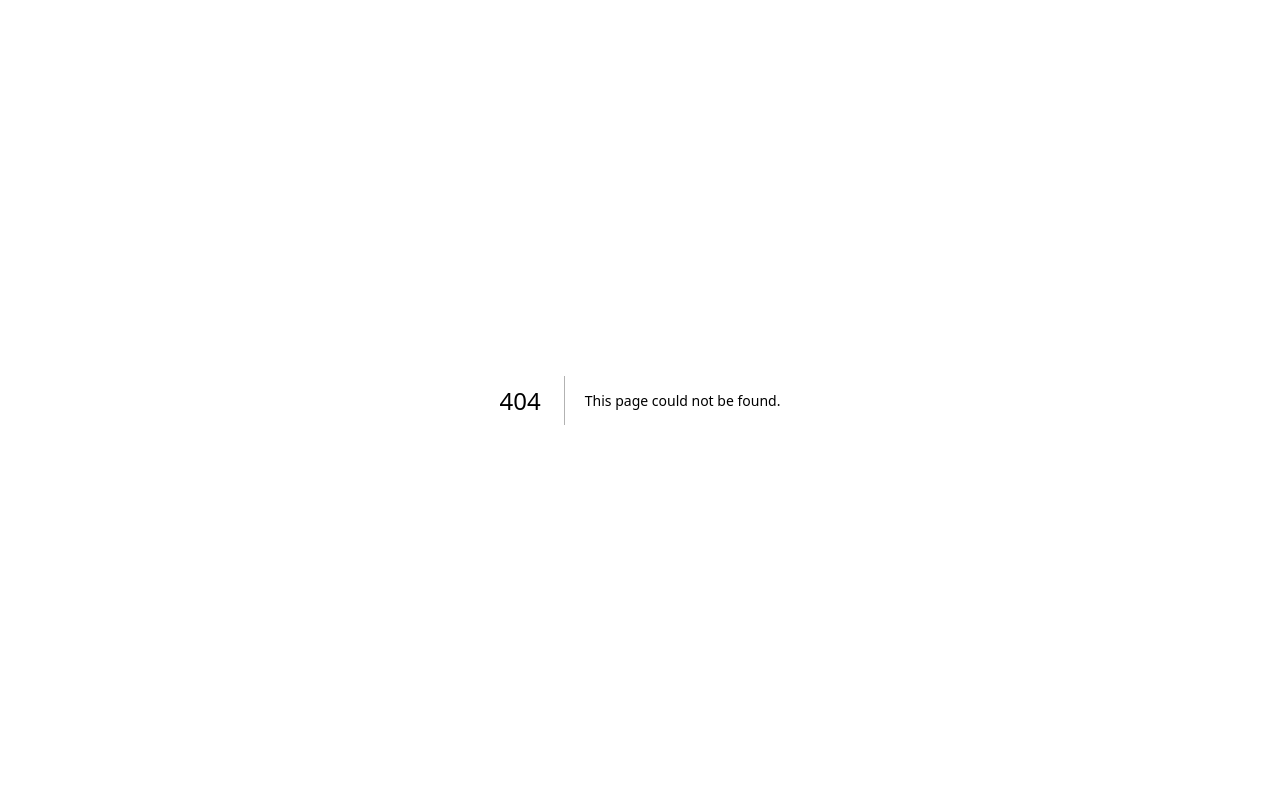
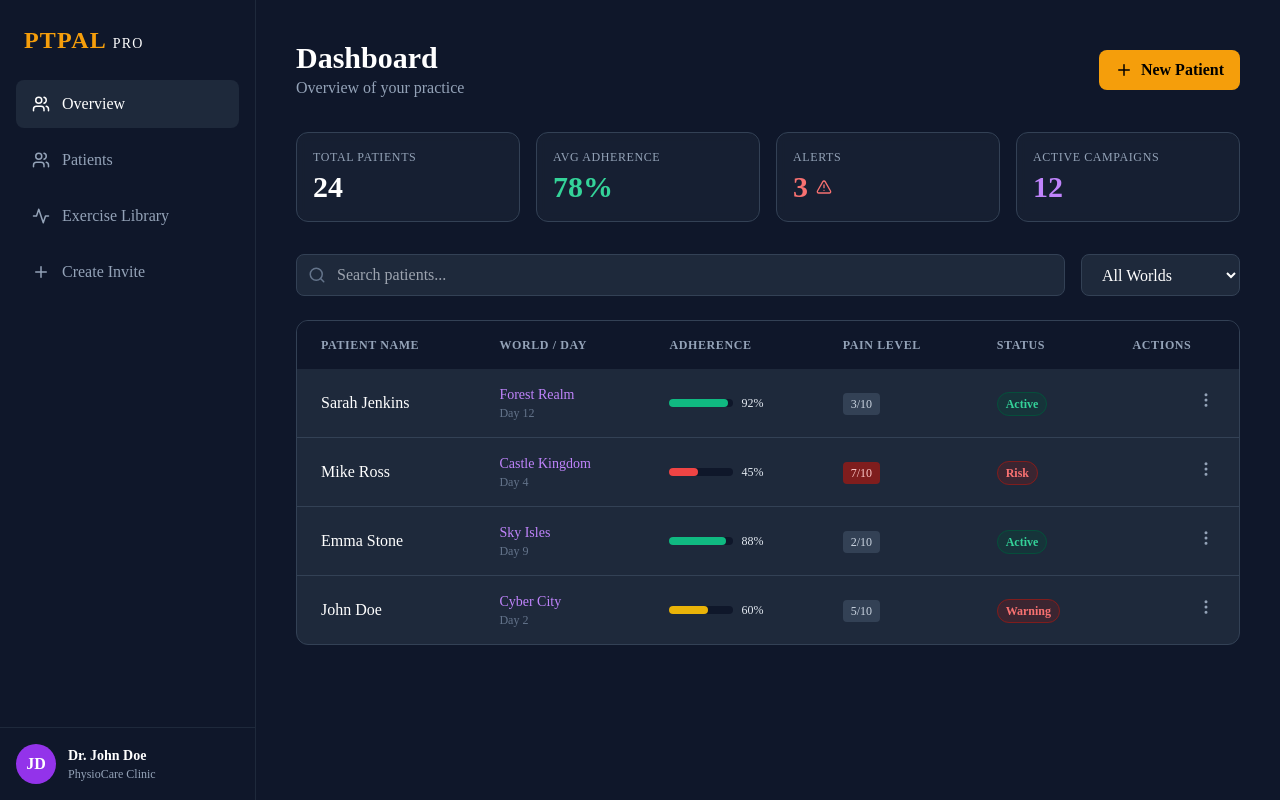
Before and after one commit to AadiJ1in/LatestPTPAL, a Next.js app: page /therapist/dashboard in a window 1280 px wide. Before the commit this address had no page. Built offline with nearby package versions, Linux system fonts and the light colour scheme.

Commit message:
Create page.tsx

```diff
--- /dev/null
+++ b/app/therapist/dashboard/page.tsx
@@ -0,0 +1,158 @@
+"use client";
+import { useState } from "react";
+import { motion } from "framer-motion";
+import { Users, Activity, AlertTriangle, Plus, Search, MoreVertical } from "lucide-react";
+import Link from "next/link";
+
+export default function TherapistDashboard() {
+  // Mock Data - In production this comes from Supabase
+  const patients = [
+    { id: 1, name: "Sarah Jenkins", adherence: 92, world: "Forest Realm", day: 12, streak: 5, pain: 3, status: "Active" },
+    { id: 2, name: "Mike Ross", adherence: 45, world: "Castle Kingdom", day: 4, streak: 0, pain: 7, status: "Risk" },
+    { id: 3, name: "Emma Stone", adherence: 88, world: "Sky Isles", day: 9, streak: 12, pain: 2, status: "Active" },
+    { id: 4, name: "John Doe", adherence: 60, world: "Cyber City", day: 2, streak: 2, pain: 5, status: "Warning" },
+  ];
+
+  return (
+    <div className="min-h-screen bg-ptpal-bg text-slate-200 flex">
+      {/* Sidebar Navigation */}
+      <aside className="w-64 bg-slate-900 border-r border-slate-800 hidden md:flex flex-col fixed h-full">
+        <div className="p-6">
+          <h1 className="text-2xl font-bold text-ptpal-gold tracking-wider">PTPAL <span className="text-white text-sm font-normal">PRO</span></h1>
+        </div>
+        <nav className="flex-1 px-4 space-y-2">
+          <Link href="/therapist/dashboard" className="flex items-center gap-3 px-4 py-3 bg-slate-800 text-white rounded-lg">
+            <Users size={18} /> Overview
+          </Link>
+          <Link href="/therapist/patients" className="flex items-center gap-3 px-4 py-3 text-slate-400 hover:text-white hover:bg-slate-800/50 rounded-lg transition-colors">
+            <Users size={18} /> Patients
+          </Link>
+          <Link href="/therapist/exercises" className="flex items-center gap-3 px-4 py-3 text-slate-400 hover:text-white hover:bg-slate-800/50 rounded-lg transition-colors">
+            <Activity size={18} /> Exercise Library
+          </Link>
+          <Link href="/therapist/invite" className="flex items-center gap-3 px-4 py-3 text-slate-400 hover:text-white hover:bg-slate-800/50 rounded-lg transition-colors">
+            <Plus size={18} /> Create Invite
+          </Link>
+        </nav>
+        <div className="p-4 border-t border-slate-800">
+           <div className="flex items-center gap-3">
+              <div className="w-10 h-10 bg-purple-600 rounded-full flex items-center justify-center font-bold text-white">JD</div>
+              <div>
+                 <p className="text-sm font-bold text-white">Dr. John Doe</p>
+                 <p className="text-xs text-slate-400">PhysioCare Clinic</p>
+              </div>
+           </div>
+        </div>
+      </aside>
+
+      {/* Main Content */}
+      <main className="flex-1 md:ml-64 p-6 md:p-10 overflow-y-auto">
+        {/* Header */}
+        <header className="flex justify-between items-center mb-8">
+           <div>
+              <h2 className="text-3xl font-bold text-white">Dashboard</h2>
+              <p className="text-slate-400">Overview of your practice</p>
+           </div>
+           <button className="bg-ptpal-gold hover:bg-yellow-500 text-black font-bold py-2 px-4 rounded-lg flex items-center gap-2 transition-transform hover:scale-105">
+              <Plus size={18} /> New Patient
+           </button>
+        </header>
+
+        {/* Overview Stats */}
+        <div className="grid grid-cols-1 md:grid-cols-4 gap-4 mb-8">
+           <div className="bg-slate-800/50 p-4 rounded-xl border border-slate-700 backdrop-blur-sm">
+              <p className="text-slate-400 text-xs uppercase tracking-wider">Total Patients</p>
+              <p className="text-3xl font-bold text-white mt-1">24</p>
+           </div>
+           <div className="bg-slate-800/50 p-4 rounded-xl border border-slate-700 backdrop-blur-sm">
+              <p className="text-slate-400 text-xs uppercase tracking-wider">Avg Adherence</p>
+              <p className="text-3xl font-bold text-emerald-400 mt-1">78%</p>
+           </div>
+           <div className="bg-slate-800/50 p-4 rounded-xl border border-slate-700 backdrop-blur-sm">
+              <p className="text-slate-400 text-xs uppercase tracking-wider">Alerts</p>
+              <div className="flex items-center gap-2 mt-1">
+                 <p className="text-3xl font-bold text-red-400">3</p>
+                 <AlertTriangle size={16} className="text-red-400" />
+              </div>
+           </div>
+           <div className="bg-slate-800/50 p-4 rounded-xl border border-slate-700 backdrop-blur-sm">
+              <p className="text-slate-400 text-xs uppercase tracking-wider">Active Campaigns</p>
+              <p className="text-3xl font-bold text-purple-400 mt-1">12</p>
+           </div>
+        </div>
+
+        {/* Search & Filter */}
+        <div className="flex gap-4 mb-6">
+           <div className="relative flex-1">
+              <Search className="absolute left-3 top-1/2 -translate-y-1/2 text-slate-500" size={18} />
+              <input
+                type="text"
+                placeholder="Search patients..."
+                className="w-full bg-slate-800 border border-slate-700 text-white pl-10 pr-4 py-2 rounded-lg focus:outline-none focus:border-ptpal-accent"
+              />
+           </div>
+           <select className="bg-slate-800 border border-slate-700 text-white px-4 py-2 rounded-lg focus:outline-none focus:border-ptpal-accent">
+              <option>All Worlds</option>
+              <option>Castle Kingdom</option>
+              <option>Forest Realm</option>
+           </select>
+        </div>
+
+        {/* Patient Table */}
+        <div className="bg-slate-800 border border-slate-700 rounded-xl overflow-hidden">
+           <table className="w-full text-left">
+              <thead className="bg-slate-900 text-slate-400 text-xs uppercase tracking-wider">
+                 <tr>
+                    <th className="px-6 py-4">Patient Name</th>
+                    <th className="px-6 py-4">World / Day</th>
+                    <th className="px-6 py-4">Adherence</th>
+                    <th className="px-6 py-4">Pain Level</th>
+                    <th className="px-6 py-4">Status</th>
+                    <th className="px-6 py-4">Actions</th>
+                 </tr>
+              </thead>
+              <tbody className="divide-y divide-slate-700">
+                 {patients.map((patient) => (
+                    <tr key={patient.id} className="hover:bg-slate-700/50 transition-colors">
+                       <td className="px-6 py-4 font-medium text-white">{patient.name}</td>
+                       <td className="px-6 py-4">
+                          <div className="flex flex-col">
+                             <span className="text-sm text-purple-400">{patient.world}</span>
+                             <span className="text-xs text-slate-500">Day {patient.day}</span>
+                          </div>
+                       </td>
+                       <td className="px-6 py-4">
+                          <div className="flex items-center gap-2">
+                             <div className="w-16 bg-slate-900 h-2 rounded-full">
+                                <div
+                                   className={`h-full rounded-full ${patient.adherence > 80 ? 'bg-emerald-500' : patient.adherence > 50 ? 'bg-yellow-500' : 'bg-red-500'}`}
+                                   style={{ width: `${patient.adherence}%` }}
+                                />
+                             </div>
+                             <span className="text-xs">{patient.adherence}%</span>
+                          </div>
+                       </td>
+                       <td className="px-6 py-4">
+                          <span className={`px-2 py-1 rounded text-xs ${patient.pain > 6 ? 'bg-red-900 text-red-200' : 'bg-slate-700 text-slate-300'}`}>
+                             {patient.pain}/10
+                          </span>
+                       </td>
+                       <td className="px-6 py-4">
+                          <span className={`px-2 py-1 rounded-full text-xs font-bold ${patient.status === 'Active' ? 'bg-emerald-900/30 text-emerald-400 border border-emerald-900' : 'bg-red-900/30 text-red-400 border border-red-900'}`}>
+                             {patient.status}
+                          </span>
+                       </td>
+                       <td className="px-6 py-4 text-right">
+                          <button className="text-slate-400 hover:text-white">
+                             <MoreVertical size={18} />
+                          </button>
+                       </td>
+                    </tr>
+                 ))}
+              </tbody>
+           </table>
+        </div>
+      </main>
+    </div>
+  );
+}
```
